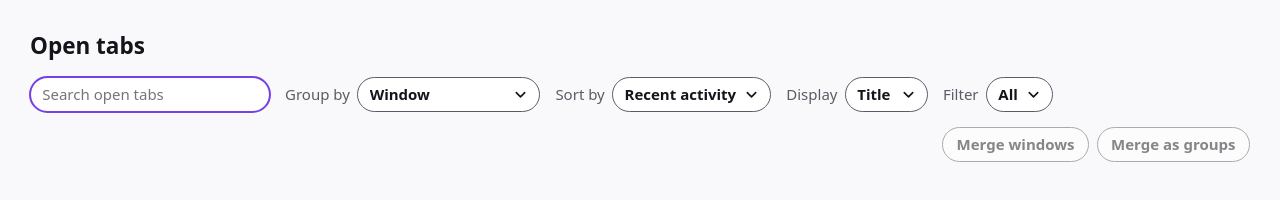
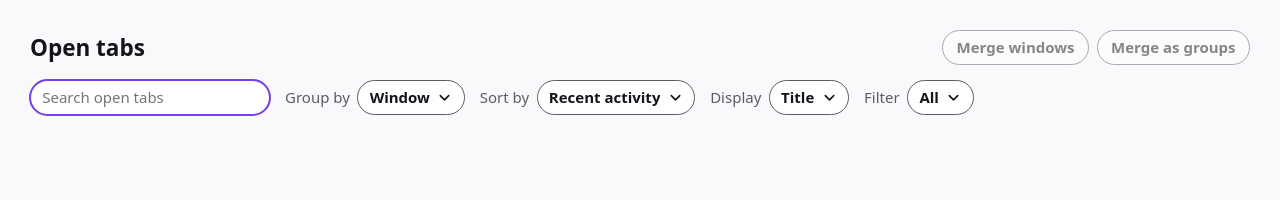
Before and after one commit to caugner/crosstab, a website with bundled scripts: page view/index.html in a window 1280 px wide. Built offline with nearby package versions, Linux system fonts and the light colour scheme; no server answers.

Commit message:
feat: show merge actions in title row when grouped by window
Move the merge buttons next to the heading so they no longer wrap onto an
orphaned row, and show them only for the `window` grouping. Size selects
with `field-sizing: content` and cap `#filter` at 14rem so the toolbar fits
on one row.

```diff
--- a/view/index.html
+++ b/view/index.html
@@ -9,6 +9,7 @@
   </head>
   <body>
     <header>
+      <div class="title-row">
         <h1>
           Open tabs
           <span id="count" aria-live="polite"
@@ -17,6 +18,14 @@
             ><button id="duplicates" type="button" hidden></button
           ></span>
         </h1>
+        <div class="actions">
+          <button id="merge" type="button" disabled>Merge windows</button>
+          <button id="merge-groups" type="button" disabled>
+            Merge as groups
+          </button>
+          <button id="undo-merge" type="button" hidden>Undo merge</button>
+        </div>
+      </div>
       <div class="controls">
         <input
           id="search"
@@ -59,13 +68,6 @@
             <option value="">All</option>
           </select>
         </label>
-        <div class="actions">
-          <button id="merge" type="button" disabled>Merge windows</button>
-          <button id="merge-groups" type="button" disabled>
-            Merge as groups
-          </button>
-          <button id="undo-merge" type="button" hidden>Undo merge</button>
-        </div>
       </div>
     </header>
     <main id="cards"></main>
--- a/view/main.js
+++ b/view/main.js
@@ -148,6 +148,7 @@ function updateMergeButtons() {
   const disabled = state.data.mergeableWindows < 2;
   $merge.disabled = disabled;
   $mergeGroups.disabled = disabled;
+  $merge.hidden = $mergeGroups.hidden = state.groupBy !== "window";
   $undoMerge.hidden = sessionStorage.getItem(UNDO_KEY) === null;
 }
 
@@ -308,6 +309,7 @@ for (const [$select, key] of /** @type {const} */ ([
   $select.addEventListener("change", () => {
     state[key] = $select.value;
     localStorage.setItem(key, $select.value);
+    updateMergeButtons();
     renderFresh();
   });
 }
--- a/view/view.css
+++ b/view/view.css
@@ -35,8 +35,17 @@ body {
   color: var(--text);
 }
 
+.title-row {
+  display: flex;
+  flex-wrap: wrap;
+  gap: 0.5rem 1rem;
+  align-items: center;
+  justify-content: space-between;
+  margin-bottom: 1rem;
+}
+
 h1 {
-  margin: 0 0 1rem;
+  margin: 0;
   font-size: 1.5rem;
 }
 
@@ -97,6 +106,12 @@ select {
   background: var(--card) var(--chevron) no-repeat right 0.75rem center / 1rem;
   font-weight: 600;
   cursor: pointer;
+  field-sizing: content;
+}
+
+#filter {
+  max-width: 14rem;
+  text-overflow: ellipsis;
 }
 
 select:hover {
@@ -115,8 +130,8 @@ input[type="search"] {
 
 .actions {
   display: flex;
+  flex-wrap: wrap;
   gap: 0.5rem;
-  margin-inline-start: auto;
 }
 
 .actions button {
```
Lines whose indentation alone changed are shown as unchanged.
